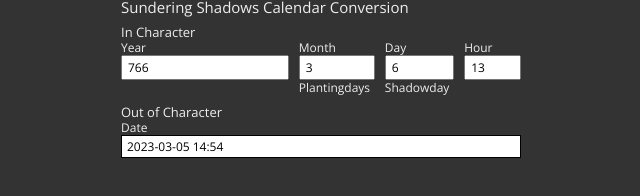
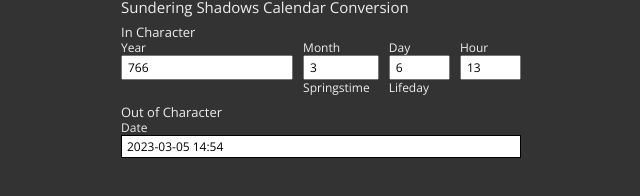
Before and after one commit to Dbevan/sustools, a plain HTML site: page index.html in a window 1280 px wide. Shown: the full height of the page, 319-959 px from the left. Drawn offline with nearby package versions, Linux system fonts and the light colour scheme.

Commit message:
Correcting DOTW and MOTY.

```diff
--- a/index.html
+++ b/index.html
@@ -53,8 +53,8 @@
 		month.value = Math.floor((when % secondsPerYear) / secondsPerMonth)
 		let numericDay = Math.floor(((when % secondsPerYear) % secondsPerMonth) / secondsPerDay)
 		day.value = numericDay
-		dotw.innerText = dayNames[numericDay % 6]
-		moty.innerText = monthNames[parseInt(month.value, 10)]
+		dotw.innerText = dayNames[((parseInt(day.value, 10) - 1) % 6)]
+		moty.innerText = monthNames[parseInt(month.value, 10) - 1]
 		hour.value = Math.floor((((when % secondsPerYear) % secondsPerMonth) % secondsPerDay) / secondsPerHour)
 	}
 
@@ -66,8 +66,8 @@
 			icDay = parseInt(day.value, 10) * secondsPerDay,
 			icHour = parseInt(hour.value, 10) * secondsPerHour
 
+		dotw.innerText = dayNames[((parseInt(day.value, 10) - 1) % 6)]
 		moty.innerText = monthNames[parseInt(month.value, 10) - 1]
-		dotw.innerText = dayNames[((parseInt(day.value, 10) - 1) % 6)]
 
 		return (icYear + icMonth + icDay + icHour) - epochDelta
 
```
